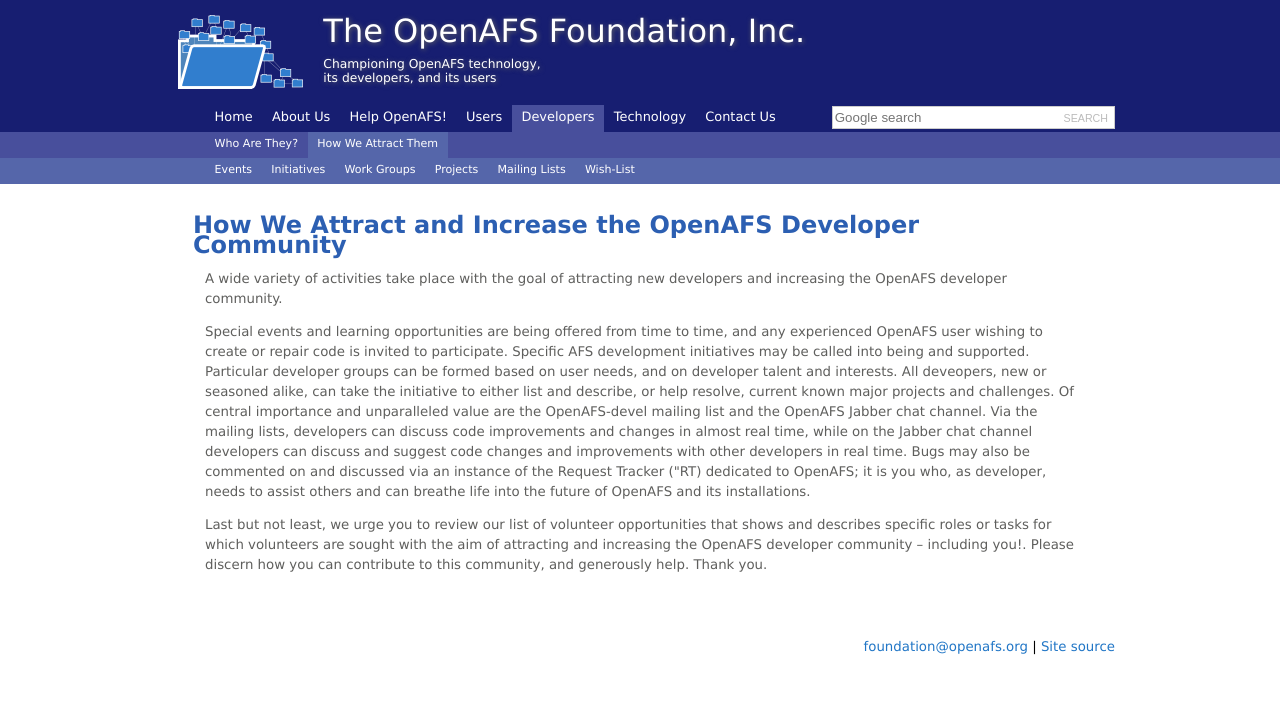
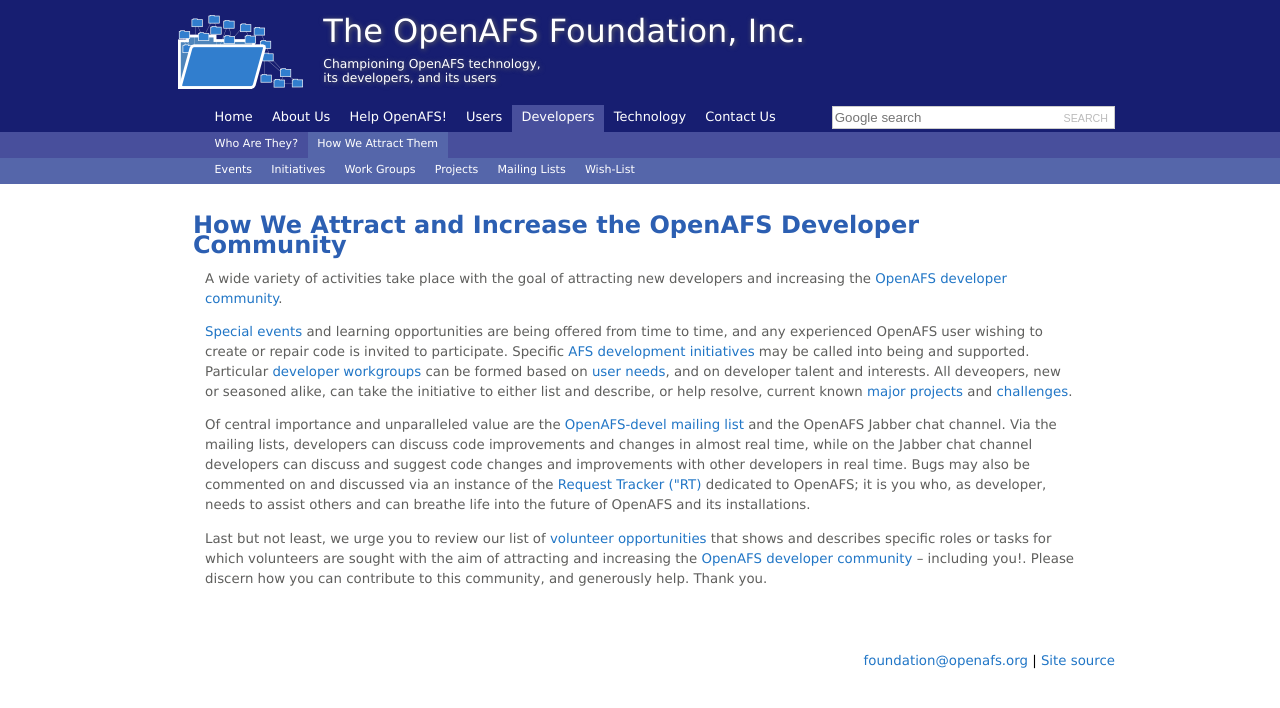
Before and after one commit to openafsfoundation/openafsfoundation.org, a Jekyll site: the page built from devs/attract/index.md, in a window 1280 px wide. Shown: the top 708 px of the page. Built offline with Jekyll 4.4.1, drawn with Linux system fonts in a browser that asks for light colours.

Commit message:
Update index.md

```diff
--- a/devs/attract/index.md
+++ b/devs/attract/index.md
@@ -5,8 +5,10 @@
 
 ## How We Attract and Increase the OpenAFS Developer Community ##
 
-A wide variety of activities take place with the goal of attracting new developers and increasing the OpenAFS developer community.
+A wide variety of activities take place with the goal of attracting new developers and increasing the [OpenAFS developer community]({{site.github.url}}/devs/who).
 
-Special events and learning opportunities are being offered from time to time, and any experienced OpenAFS user wishing to create or repair code is invited to participate. Specific AFS development initiatives may be called into being and supported. Particular developer groups can be formed based on user needs, and on developer talent and interests. All deveopers, new or seasoned alike, can take the initiative to either list and describe, or help resolve, current known major projects and challenges. Of central importance and unparalleled value are the OpenAFS-devel mailing list and the OpenAFS Jabber chat channel. Via the mailing lists, developers can discuss code improvements and changes in almost real time, while on the Jabber chat channel developers can discuss and suggest code changes and improvements with other developers in real time. Bugs may also be commented on and discussed via an instance of the Request Tracker ("RT) dedicated to OpenAFS; it is you who, as developer, needs to assist others and can breathe life into the future of OpenAFS and its installations.
+[Special events]({{site.github.url}}/devs/events) and learning opportunities are being offered from time to time, and any experienced OpenAFS user wishing to create or repair code is invited to participate. Specific [AFS development initiatives]({{site.github.url}}/devs/initiatives) may be called into being and supported. Particular [developer workgroups]({{site.github.url}}/devs/work-groups) can be formed based on [user needs]({{site.github.url}}/users/wishlist), and on developer talent and interests. All deveopers, new or seasoned alike, can take the initiative to either list and describe, or help resolve, current known [major projects]({{site.github.url}}/devs/projects) and [challenges]({{site.github.url}}/devs/wishlist).
 
-Last but not least, we urge you to review our list of volunteer opportunities that shows and describes specific roles or tasks for which volunteers are sought with the aim of attracting and increasing the OpenAFS developer community -- including you!. Please discern how you can contribute to this community, and generously help. Thank you.
+Of central importance and unparalleled value are the [OpenAFS-devel mailing list]({{site.github.url}}/devs/lists) and the OpenAFS Jabber chat channel. Via the mailing lists, developers can discuss code improvements and changes in almost real time, while on the Jabber chat channel developers can discuss and suggest code changes and improvements with other developers in real time. Bugs may also be commented on and discussed via an instance of the [Request Tracker ("RT)](http://rt.central.org?user=guest&pass=guest) dedicated to OpenAFS; it is you who, as developer, needs to assist others and can breathe life into the future of OpenAFS and its installations.
+
+Last but not least, we urge you to review our list of [volunteer opportunities]({{site.github.url}}/help/volunteer) that shows and describes specific roles or tasks for which volunteers are sought with the aim of attracting and increasing the [OpenAFS developer community]({{site.github.url}}/devs/who) -- including you!. Please discern how you can contribute to this community, and generously help. Thank you.
```
